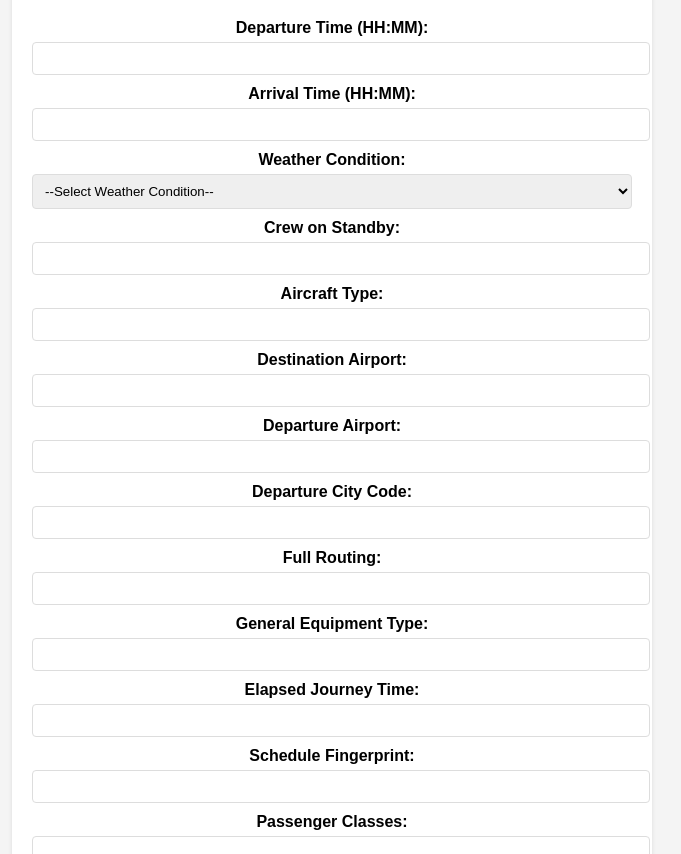
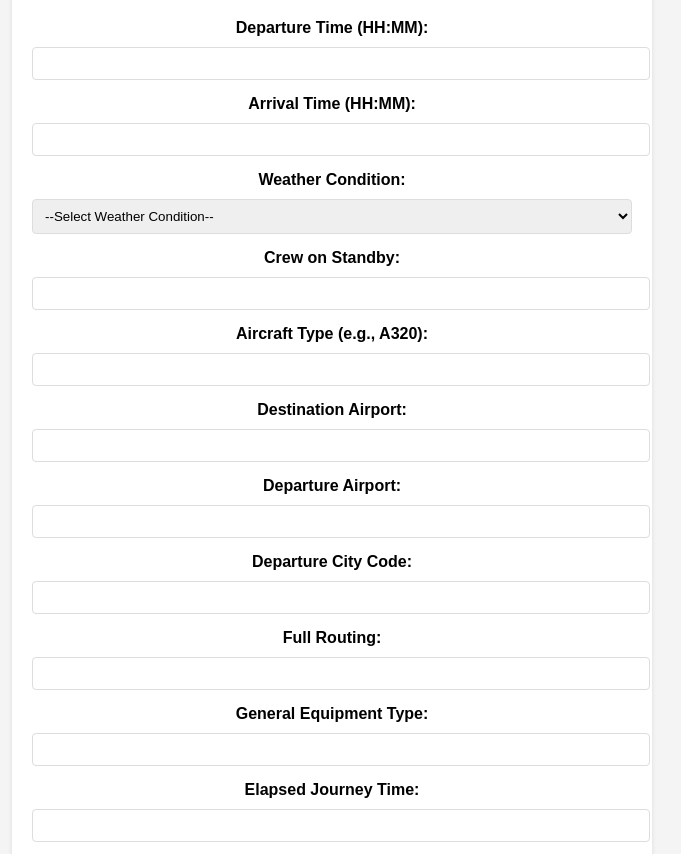
Before and after one commit to feweg53/AI-Optimization-of-Training-Schedules-Framework, a plain HTML site: page index.html in a window 1280 px wide. Shown: the part 99-953 px from the top of the page, without its empty margins (308-989 px from the left). Drawn offline with Linux system fonts and the light colour scheme.

Commit message:
Update index.html

```diff
--- a/index.html
+++ b/index.html
@@ -51,17 +51,29 @@
             background-color: #f8f8f8;
             border: 1px solid #ddd;
         }
+        .row {
+            margin-bottom: 15px;
+        }
+        .row label {
+            display: block;
+            margin-bottom: 5px;
+        }
     </style>
 </head>
 <body>
     <div class="container">
         <h1>Flight Schedule Prediction</h1>
         <form id="predictionForm">
+            <div class="row">
                 <label for="departureTime">Departure Time (HH:MM):</label>
-            <input type="text" id="departureTime" name="departureTime" pattern="\d{2}:\d{2}" required title="Enter time in HH:MM format">
+                <input type="text" id="departureTime" name="departureTime" pattern="^(2[0-3]|[01][0-9]):[0-5][0-9]$" required title="Enter time in HH:MM format (24-hour clock)">
+            </div>
+            <div class="row">
                 <label for="arrivalTime">Arrival Time (HH:MM):</label>
-            <input type="text" id="arrivalTime" name="arrivalTime" pattern="\d{2}:\d{2}" required title="Enter time in HH:MM format">
+                <input type="text" id="arrivalTime" name="arrivalTime" pattern="^(2[0-3]|[01][0-9]):[0-5][0-9]$" required title="Enter time in HH:MM format (24-hour clock)">
+            </div>
 
+            <div class="row">
                 <label for="weatherCondition">Weather Condition:</label>
                 <select id="weatherCondition" name="weatherCondition" required>
                     <option value="">--Select Weather Condition--</option>
@@ -70,38 +82,61 @@
                     <option value="stormy">Stormy</option>
                     <option value="foggy">Foggy</option>
                 </select>
+            </div>
 
+            <div class="row">
                 <label for="crewOnStandby">Crew on Standby:</label>
-            <input type="number" id="crewOnStandby" name="crewOnStandby" min="1" required>
+                <input type="number" id="crewOnStandby" name="crewOnStandby" min="1" max="10" required>
+            </div>
 
-            <label for="aircraftType">Aircraft Type:</label>
-            <input type="text" id="aircraftType" name="aircraftType" required>
+            <div class="row">
+                <label for="aircraftType">Aircraft Type (e.g., A320):</label>
+                <input type="text" id="aircraftType" name="aircraftType" pattern="^[A-Z0-9]{2,4}$" required title="Enter a valid aircraft type (e.g., A320)">
+            </div>
 
+            <div class="row">
                 <label for="destinationAirport">Destination Airport:</label>
                 <input type="text" id="destinationAirport" name="destinationAirport" required>
+            </div>
 
+            <div class="row">
                 <label for="departureAirport">Departure Airport:</label>
                 <input type="text" id="departureAirport" name="departureAirport" required>
+            </div>
 
+            <div class="row">
                 <label for="departureCityCode">Departure City Code:</label>
                 <input type="text" id="departureCityCode" name="departureCityCode" required>
+            </div>
 
+            <div class="row">
                 <label for="fullRouting">Full Routing:</label>
                 <input type="text" id="fullRouting" name="fullRouting" required>
+            </div>
 
+            <div class="row">
                 <label for="generalEquipmentType">General Equipment Type:</label>
                 <input type="text" id="generalEquipmentType" name="generalEquipmentType" required>
+            </div>
 
+            <div class="row">
                 <label for="elapsedJourneyTime">Elapsed Journey Time:</label>
                 <input type="text" id="elapsedJourneyTime" name="elapsedJourneyTime" required>
+            </div>
 
+            <div class="row">
                 <label for="scheduleFingerprint">Schedule Fingerprint:</label>
                 <input type="text" id="scheduleFingerprint" name="scheduleFingerprint" required>
+            </div>
 
+            <div class="row">
                 <label for="passengerClasses">Passenger Classes:</label>
                 <input type="text" id="passengerClasses" name="passengerClasses" required>
+            </div>
 
+            <div class="row">
                 <button type="submit">Predict</button>
+            </div>
         </form>
 
         <div id="predictionResult"></div>
```
Lines whose indentation alone changed are shown as unchanged.
